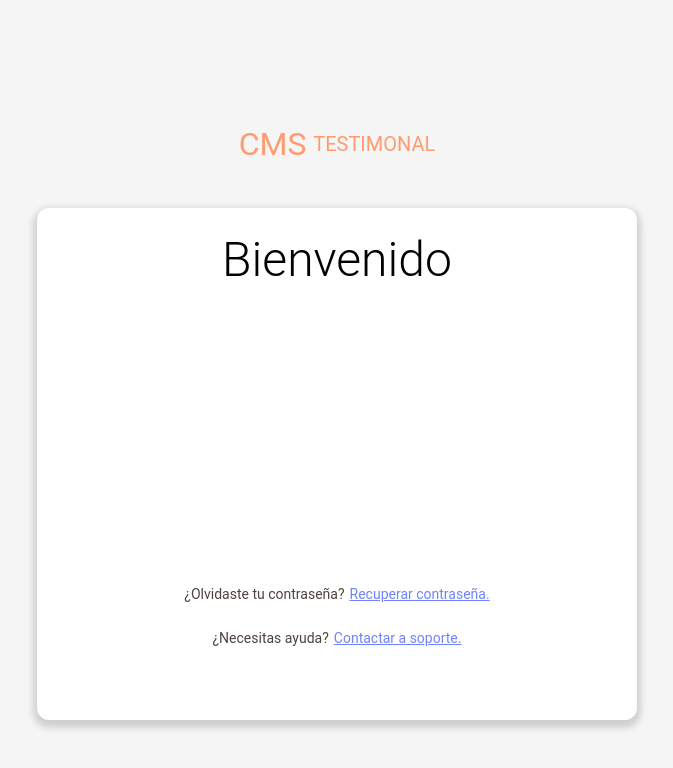
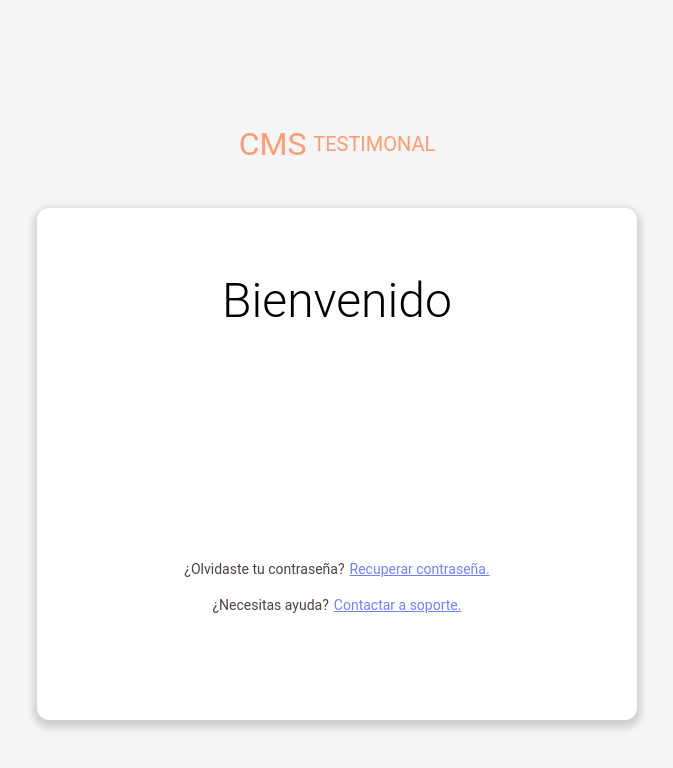
Before and after one commit to No-Country-simulation/s03-26-equipo-01, a React (Vite) app in the folder client/: page /login in a window 1280 px wide. Shown: the top 768 px of the page, without its empty margins (303-976 px from the left). Built offline with nearby package versions, Linux system fonts and the light colour scheme.

Commit message:
Se agregó un contenedor para el fromualrio del login para central verticalmente a los elementos hijos

```diff
--- a/client/src/features/login/components/login-form-container/LoginFormContainer.tsx
+++ b/client/src/features/login/components/login-form-container/LoginFormContainer.tsx
@@ -6,9 +6,11 @@ import './login-form-container.css';
 const LoginFormContainer = () => {
     return (
         <section className='login-form'>
-            <FormTitle />
-            <LoginForm />
-            <AuthLinks />
+            <div className='login-form-container'>
+                <FormTitle />
+                <LoginForm />
+                <AuthLinks />
+            </div>
         </section>
     )
 }
--- a/client/src/features/login/components/login-form-container/login-form-container.css
+++ b/client/src/features/login/components/login-form-container/login-form-container.css
@@ -3,7 +3,6 @@
 .login-form {
     display: grid;
     place-items: center;
-    grid-template-rows: 20% 45% 35%;
     width: 100%;
     max-width: 600px;
     height: 100%;
@@ -11,3 +10,11 @@
     box-shadow: 0px 4px 6px 4px rgba(0, 0, 0, 0.15), 0px 2px 2px rgba(0, 0, 0, 0.01);
     background-color: #FFFF;
 }
+
+.login-form-container {
+    display: grid;
+    place-items: center;
+    grid-template-rows: 20% 45% 35%;
+    width: 90%;
+    height: 80%;
+}
```
